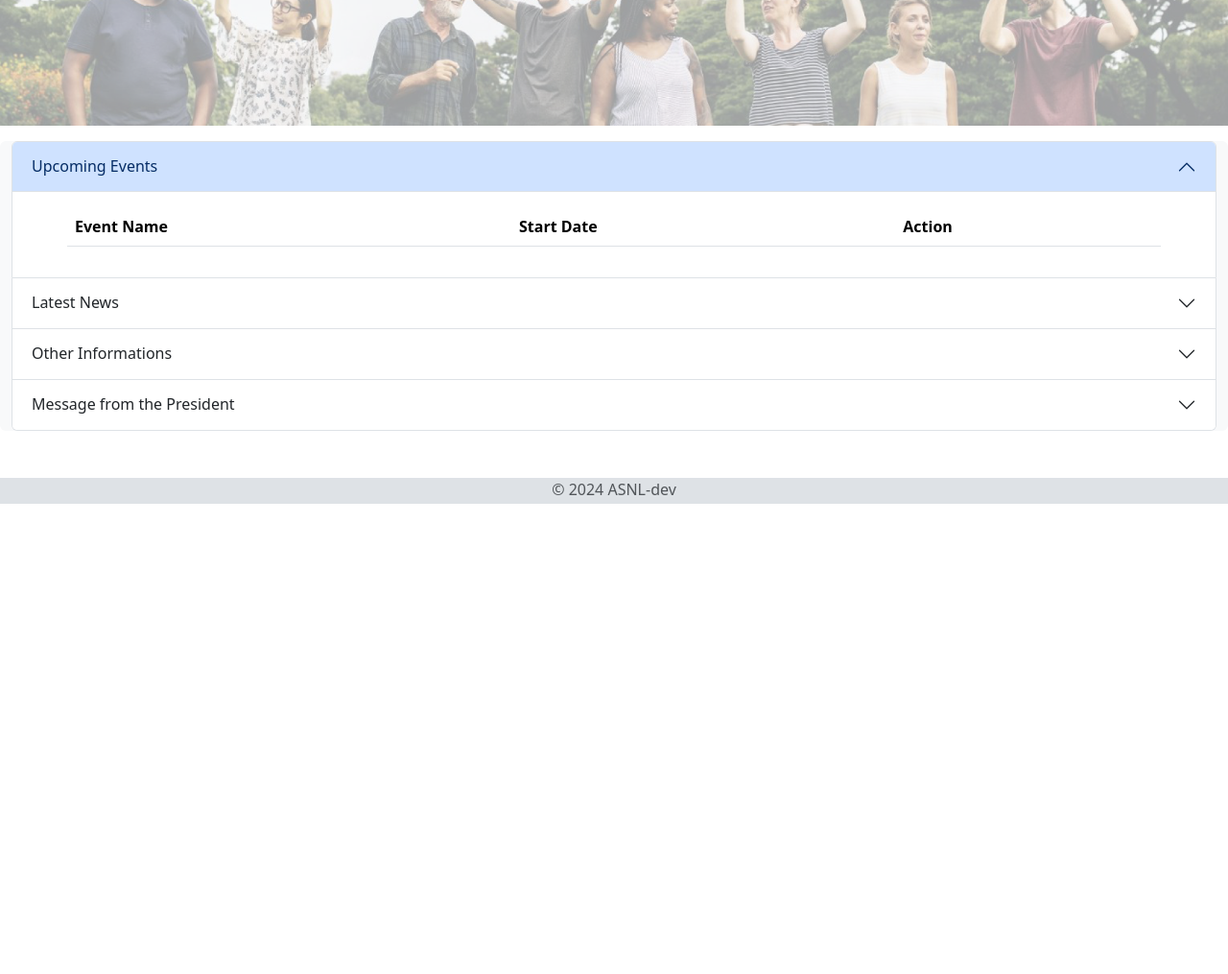
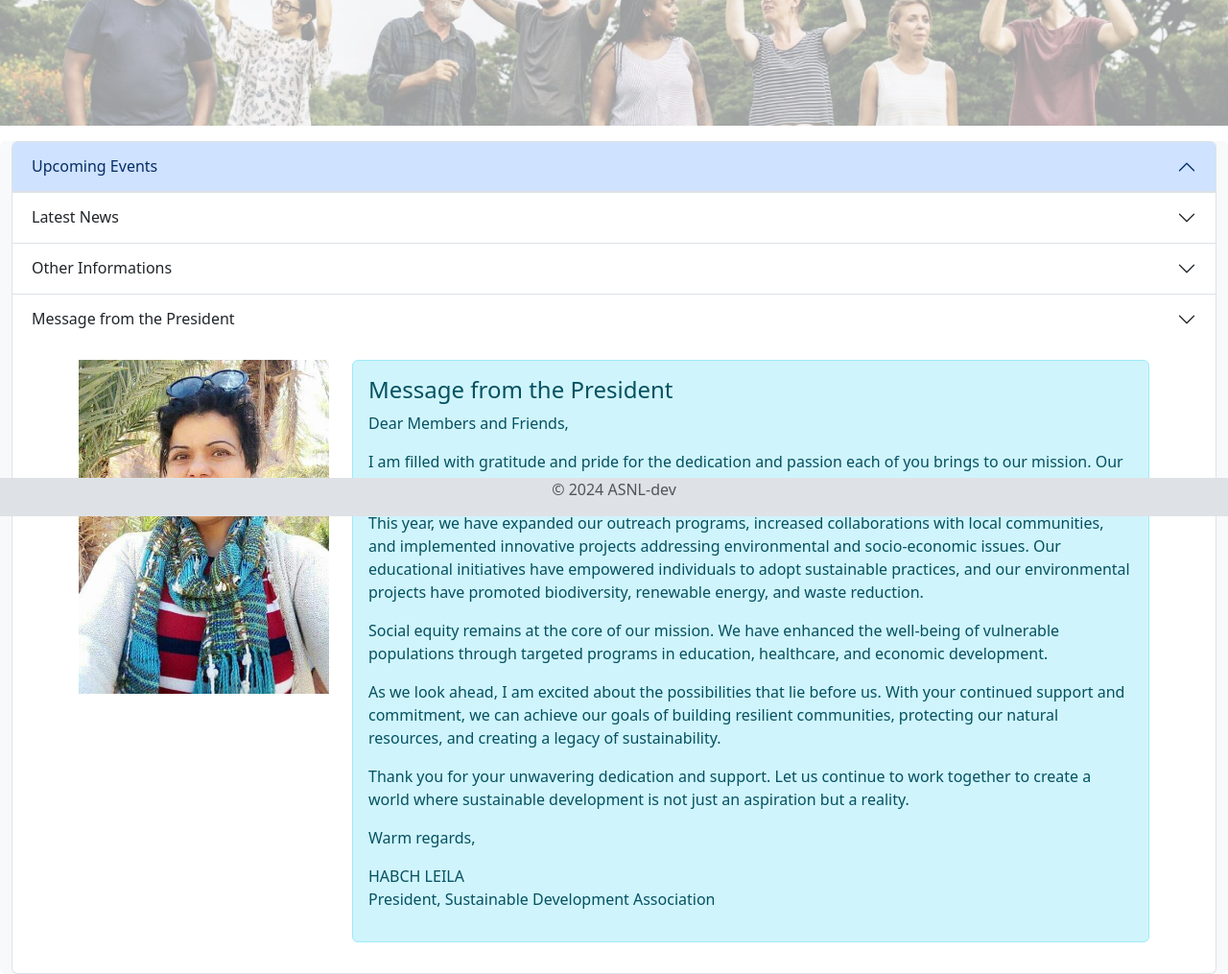
Before and after one commit to vapeasnl/AssociationHUB, a Flask app: page / in a window 1280 px wide. Shown: the part 275-1290 px from the top of the page at 96% size. Before the commit the page ends 800 px from the top, so only its background shows below. Run offline with Flask 3, Linux system fonts and the light colour scheme; data that the repository does not hold is empty; parts of the project's set-up code (start-up, migrations or seed data) failed here and were passed over.

Commit message:
Update home.html

```diff
--- a/app/templates/home.html
+++ b/app/templates/home.html
@@ -57,7 +57,7 @@
                         Upcoming Events
                     </button>
                 </h2>
-                <div id="collapseOne" class="accordion-collapse collapse show" data-bs-parent="#accordionExample">
+                <div id="collapseOne" class="accordion-collapse collapse" data-bs-parent="#accordionExample">
                     <div class="accordion-body">
                         <div class="container ">
                             <div class="row align-items-center">
@@ -162,7 +162,7 @@
             Message from the President
         </button>
     </h2>
-    <div id="collapsePresidentMessage" class="accordion-collapse collapse" data-bs-parent="#accordionExample">
+    <div id="collapsePresidentMessage" class="accordion-collapse collapse show" data-bs-parent="#accordionExample">
         <div class="accordion-body">
             <div class="container">
                 <div class="row">
```
